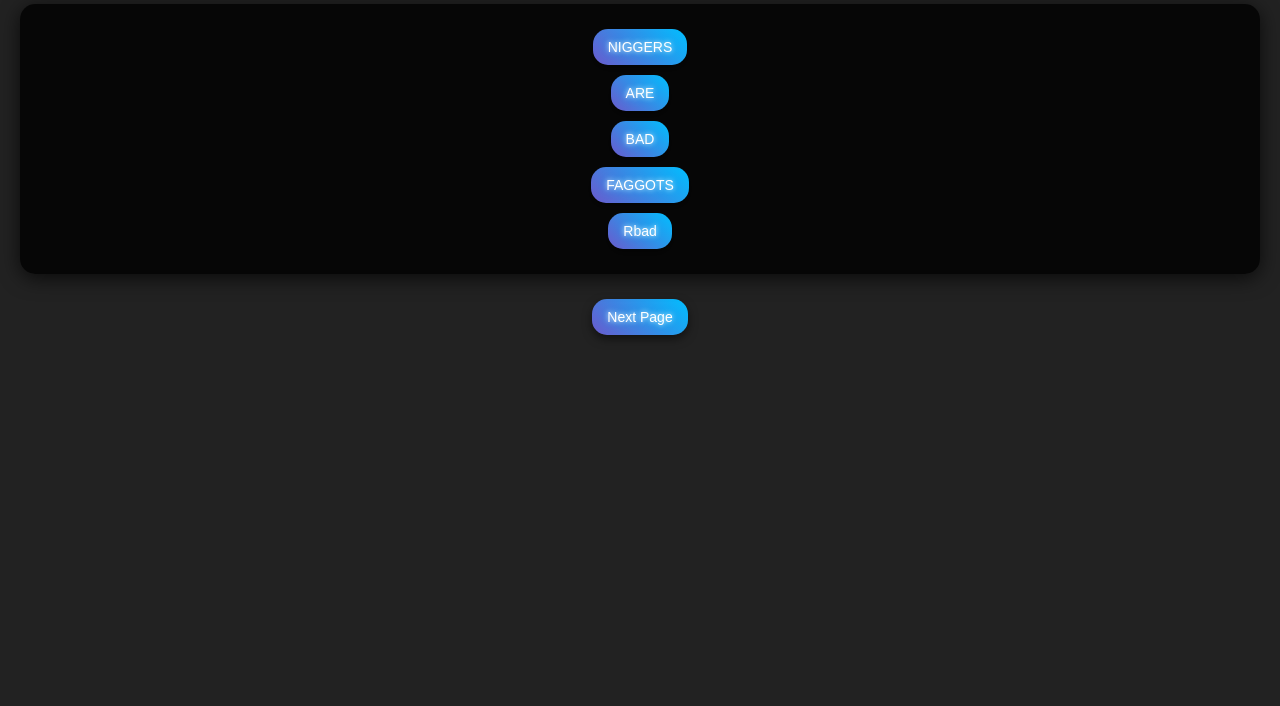
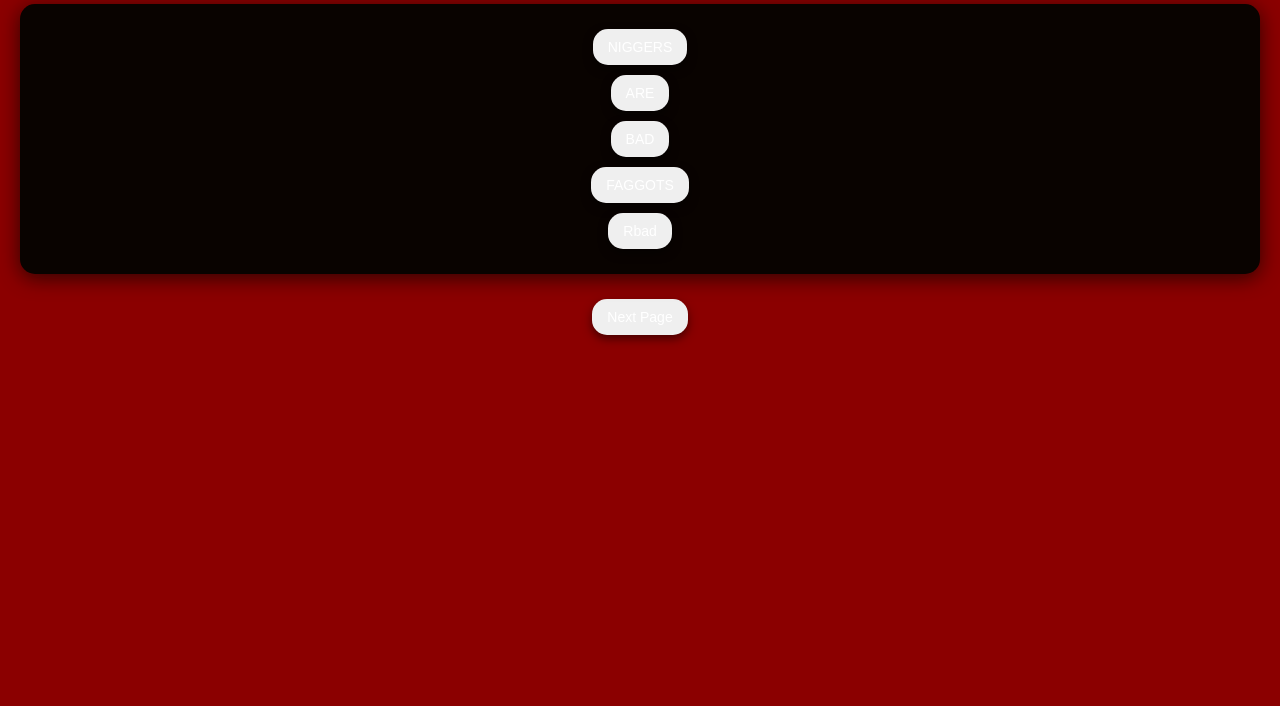
Before and after one commit to MenorClient/MenorClient.github.io, a plain HTML site: page index.html in a window 1280 px wide. Shown: the part 94-800 px from the top of the page. Drawn offline with Linux system fonts and the light colour scheme.

Commit message:
Update index.html

```diff
--- a/index.html
+++ b/index.html
@@ -12,7 +12,7 @@
     <style>
         body {
             font-family: 'Courier New', Courier, monospace;
-            background-color: #222;
+            background-color: #8b0000;
             color: #fff;
             text-align: center;
             margin: 0;
@@ -41,9 +41,9 @@
             align-items: center;
             margin-bottom: 20px;
             border-radius: 15px;
-            background-color: rgba(0, 0, 0, 0.8);
+            background-color: rgba(9, 3, 0, 6.8);
             padding: 20px;
-            box-shadow: 0 4px 20px rgba(0, 0, 0, 0.7);
+            box-shadow: 0 4px 20px rgba(8, 6, 3, 0.7);
             animation: wobble 1s infinite;
         }
         button {
@@ -54,10 +54,10 @@
             border: none;
             border-radius: 15px;
             color: white;
-            background: linear-gradient(45deg, #6a5acd, #00bfff);
+            background: linear-gradient(45deg, ##ff02d7, #ff02d7);
             transition: background 0.3s, transform 0.3s;
             box-shadow: 0 4px 10px rgba(0, 0, 0, 0.5);
-            text-shadow: 0 0 5px #fff, 0 0 10px #00bfff;
+            text-shadow: 0 0 5px ##ff02d7, 0 0 10px ##ff02d7;
         }
         button:hover {
             background: linear-gradient(45deg, #00bfff, #6a5acd);
```
